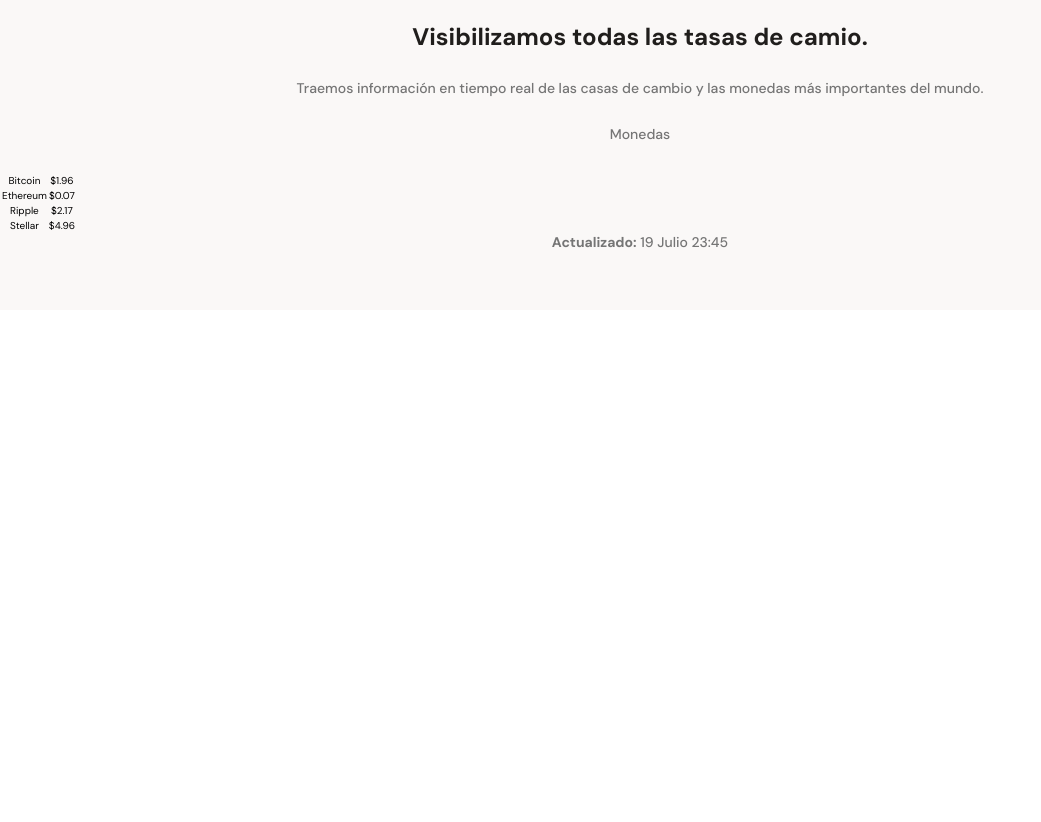
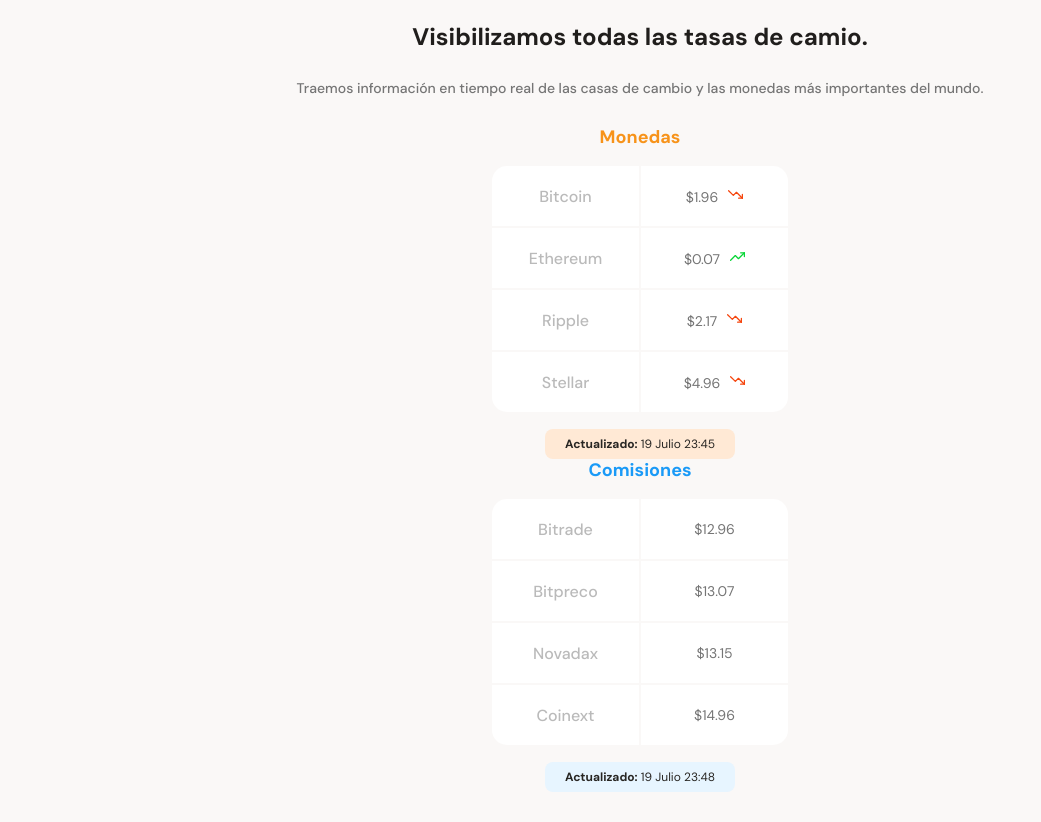
Before and after one commit to EddyBlvD/Batata-Bit, a plain HTML site: page index.html in a window 1280 px wide. Shown: the part 640-1462 px from the top of the page, without its empty margins (0-1041 px from the left). Before the commit the page ends 950 px from the top, so only its background shows below. Drawn offline with Linux system fonts and the light colour scheme.

Commit message:
Sección de intercambios terminada

```diff
--- a/index.html
+++ b/index.html
@@ -5,17 +5,25 @@
     <meta name="viewport" content="width=device-width, initial-scale=1.0" />
     <link rel="preconnect" href="https://fonts.googleapis.com" />
     <link rel="preconnect" href="https://fonts.gstatic.com" crossorigin />
-    <link href="https://fonts.googleapis.com/css2?family=DM+Sans:opsz,wght@9..40,400;9..40,500;9..40,700&family=Inter:wght@300;500&display=swap" rel="stylesheet"/>
+    <link
+      href="https://fonts.googleapis.com/css2?family=DM+Sans:opsz,wght@9..40,400;9..40,500;9..40,700&family=Inter:wght@300;500&display=swap"
+      rel="stylesheet"
+    />
     <title>Document</title>
-    <link rel="stylesheet" href="./styles.css">
+    <link rel="stylesheet" href="./styles.css" />
   </head>
   <body>
     <header>
-        <img src="./assets/img/logo.svg" alt="logo">
+      <img src="./assets/img/logo.svg" alt="logo" />
       <div class="header--title-container">
         <h1>La próxima revolución en el intercambio de criptomonedas</h1>
-            <p>Batatabit te ayuda a navegar entre los diferentes precios y tendencias.</p>
-            <a href="" class="header--button">Conoce nuestros planes <span></span></a>
+        <p>
+          Batatabit te ayuda a navegar entre los diferentes precios y
+          tendencias.
+        </p>
+        <a href="" class="header--button"
+          >Conoce nuestros planes <span></span
+        ></a>
       </div>
     </header>
     <main>
@@ -23,33 +31,66 @@
         <div class="backgroundImg"></div>
         <div class="main-exchange-container--title">
           <h2>Visibilizamos todas las tasas de camio.</h2>
-            <p>Traemos información en tiempo real de las casas de cambio y las monedas más importantes del mundo.</p>
+          <p>
+            Traemos información en tiempo real de las casas de cambio y las
+            monedas más importantes del mundo.
+          </p>
         </div>
         <section class="main-tables-container">
           <div class="main-currency-table">
             <p class="currency-table--title">Monedas</p>
-              <div class="currency-table-container">
+            <div class="currency-table--container">
               <table>
                 <tr>
                   <td class="table__top-left">Bitcoin</td>
-                    <td class="table__top-right table__right">$1.96</td>
+                  <td class="table__top-right table__right">
+                    $1.96<span class="down"></span>
+                  </td>
                 </tr>
                 <tr>
                   <td>Ethereum</td>
-                    <td class="table__right">$0.07</td>
+                  <td class="table__right">$0.07<span class="up"></span></td>
                 </tr>
                 <tr>
                   <td>Ripple</td>
-                    <td class="table__right">$2.17</td>
+                  <td class="table__right">$2.17<span class="down"></span></td>
                 </tr>
                 <tr>
                   <td class="table__bottom-left">Stellar</td>
-                    <td class="table__bottom-right table__right">$4.96</td>
+                  <td class="table__bottom-right table__right">
+                    $4.96<span class="down"></span>
+                  </td>
                 </tr>
               </table>
             </div>
-              <div>
+            <div class="currency-table--date">
               <p><b>Actualizado:</b> 19 Julio 23:45</p>
+            </div>
+          </div>
+          <div class="main-comissions-table">
+            <p class="comissions-table--title">Comisiones</p>
+            <div class="comissions-table--container">
+              <table>
+                <tr>
+                  <td class="table__top-left">Bitrade</td>
+                  <td class="table__top-right table__right">$12.96</td>
+                </tr>
+                <tr>
+                  <td>Bitpreco</td>
+                  <td class="table__right">$13.07</td>
+                </tr>
+                <tr>
+                  <td>Novadax</td>
+                  <td class="table__right">$13.15</td>
+                </tr>
+                <tr>
+                  <td class="table__bottom-left">Coinext</td>
+                  <td class="table__bottom-right table__right">$14.96</td>
+                </tr>
+              </table>
+            </div>
+            <div class="comissions-table--date">
+              <p><b>Actualizado:</b> 19 Julio 23:48</p>
             </div>
           </div>
         </section>
--- a/styles.css
+++ b/styles.css
@@ -9,33 +9,37 @@
   --off-white: #faf8f7;
   --just-white: #fff;
 }
-*{
+* {
   box-sizing: border-box;
   margin: 0;
   padding: 0;
 }
-html{
+html {
   font-size: 62.5%;
-    font-family: 'DM Sans', sans-serif;
+  font-family: "DM Sans", sans-serif;
 }
-header{
+header {
   position: relative;
   display: flex;
   flex-direction: column;
   justify-content: center;
   width: 100%;
   min-width: 320px;
-    height:334px;
+  height: 334px;
   text-align: center;
-    background: linear-gradient(207.8deg, var(--black) 16.69%, var(--bitcoin-orange) 100%);
+  background: linear-gradient(
+    207.8deg,
+    var(--black) 16.69%,
+    var(--bitcoin-orange) 100%
+  );
 }
-header img{
+header img {
   width: 150px;
   height: 24px;
   margin-top: 60px;
   align-self: center;
 }
-.header--title-container{
+.header--title-container {
   width: 90%;
   min-width: 288px;
   max-width: 900px;
@@ -44,16 +48,16 @@ header img{
   text-align: center;
   align-self: center;
 }
-.header--title-container h1{
+.header--title-container h1 {
   font-size: 2.4rem;
   font-weight: bold;
   line-height: 2.6rem;
   color: var(--just-white);
 }
-.header--title-container p{
+.header--title-container p {
   margin-top: 25px;
   font-size: 1.4rem;
-    font-weight:500;
+  font-weight: 500;
   line-height: 1.8rem;
   color: var(--soft-orange);
 }
@@ -63,7 +67,7 @@ header img{
   left: calc(50% - 115px);
   top: 270px;
   display: block;
-    margin-top:35px;
+  margin-top: 35px;
   padding: 15px;
   width: 229px;
   height: 48px;
@@ -78,32 +82,32 @@ header img{
   text-decoration: none;
   color: var(--black);
 }
-.header--button span{
+.header--button span {
   display: inline-block;
   width: 13px;
-    height:8px;
+  height: 8px;
   margin-left: 10px;
   background-image: url(./assets/icons/down-arrow.svg);
 }
-main{
+main {
   width: 100%;
   height: auto;
   background-color: var(--off-white);
 }
-.main-exchange-container{
+.main-exchange-container {
   width: 100%;
-    height:auto;
+  height: auto;
   padding-top: 80px;
-    padding-bottom:30px ;
+  padding-bottom: 30px;
   text-align: center;
 }
-.main-exchange-container--title{
+.main-exchange-container--title {
   width: 90%;
   min-width: 288px;
   max-width: 900px;
   margin: 0 auto;
 }
-.main-exchange-container .backgroundImg{
+.main-exchange-container .backgroundImg {
   width: 200px;
   height: 200px;
   margin: 0 auto;
@@ -114,17 +118,159 @@ main{
   background-position: center;
   background-repeat: no-repeat;
 }
-.main-exchange-container h2{
+.main-exchange-container h2 {
   margin-bottom: 30px;
   font-size: 2.4rem;
   font-weight: bold;
   line-height: 2.6rem;
   color: var(--black);
 }
-.main-exchange-container p{
+.main-exchange-container p {
   margin-bottom: 30px;
   font-size: 1.4rem;
   font-weight: 500;
   line-height: 1.6rem;
   color: #757575;
 }
+main.currency-table {
+  width: 70%;
+  min-width: 235px;
+  max-width: 500px;
+  height: 360px;
+  margin: 0 auto;
+  font-family: "Inter", sans-serif;
+}
+.main-currency-table .currency-table--title {
+  margin-bottom: 15px;
+  font-size: 1.8rem;
+  font-weight: bold;
+  line-height: 2.3rem;
+  color: var(--bitcoin-orange);
+}
+.currency-table--container {
+  width: 90%;
+  min-width: 230px;
+  max-width: 300px;
+  height: 250px;
+  margin: 0 auto;
+}
+.currency-table--container table {
+  width: 100%;
+  height: 100%;
+}
+.currency-table--container td {
+  width: 50%;
+  font-size: 1.6rem;
+  font-weight: 500;
+  line-height: 1.9rem;
+  color: var(--grey);
+  background-color: var(--just-white);
+}
+.table__top-left {
+  border-radius: 15px 0 0 0;
+}
+.table__top-right {
+  border-radius: 0 15px 0 0;
+}
+.table__bottom-left {
+  border-radius: 0 0 0 15px;
+}
+.table__bottom-right {
+  border-radius: 0 0 15px 0;
+}
+.currency-table--container .table__right {
+  font-size: 1.4rem;
+  font-weight: normal;
+  line-height: 1.7rem;
+  color: #757575;
+}
+.currency-table--container .down{
+  display: inline-block;
+  width:15px;
+  height:15px;
+  margin-left:10px;
+  background-image: url(./assets/icons/trending-down.svg);
+  background-size: cover;
+  background-position: center;
+  background-repeat: no-repeat;
+}
+.currency-table--container .up{
+  display: inline-block;
+  width:15px;
+  height:15px;
+  margin-left:10px;
+  background-image: url(./assets/icons/trending-up.svg);
+  background-size: cover;
+  background-position: center;
+  background-repeat: no-repeat;
+}
+main.comissions-table {
+  width: 70%;
+  min-width: 235px;
+  max-width: 500px;
+  height: 360px;
+  margin: 0 auto;
+  font-family: "Inter", sans-serif;
+}
+.main-comissions-table .comissions-table--title {
+  margin-bottom: 15px;
+  font-size: 1.8rem;
+  font-weight: bold;
+  line-height: 2.3rem;
+  color: var(--secondary-blue);
+}
+.comissions-table--container {
+  width: 90%;
+  min-width: 230px;
+  max-width: 300px;
+  height: 250px;
+  margin: 0 auto;
+}
+.comissions-table--container table {
+  width: 100%;
+  height: 100%;
+}
+.comissions-table--container td {
+  width: 50%;
+  font-size: 1.6rem;
+  font-weight: 500;
+  line-height: 1.9rem;
+  color: var(--grey);
+  background-color: var(--just-white);
+}
+.comissions-table--container .table__right {
+  font-size: 1.4rem;
+  font-weight: normal;
+  line-height: 1.7rem;
+  color: #757575;
+}
+.currency-table--date{
+  width: 190px;
+  height:30px;
+  margin:0 auto;
+  margin-top: 15px;
+  padding: 8px;
+  background-color: var(--soft-orange);
+  border-radius: 8px;
+}
+.currency-table--date p{
+  font-size: 1.2rem;
+  line-height: 1.5rem;
+  font-weight: 300;
+  color: var(--warm-black);
+}
+.comissions-table--date{
+  width: 190px;
+  height:30px;
+  margin:0 auto;
+  margin-top: 15px;
+  padding: 8px;
+  background-color: var(--soft-blue);
+  border-radius: 8px;
+}
+.comissions-table--date p{
+  font-size: 1.2rem;
+  line-height: 1.5rem;
+  font-weight: 300;
+  color: var(--warm-black);
+}
```
Lines whose indentation alone changed are shown as unchanged.
